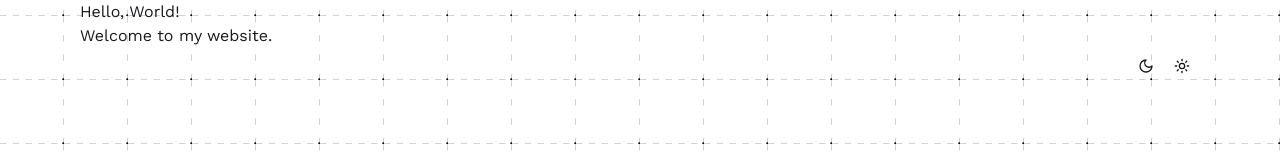
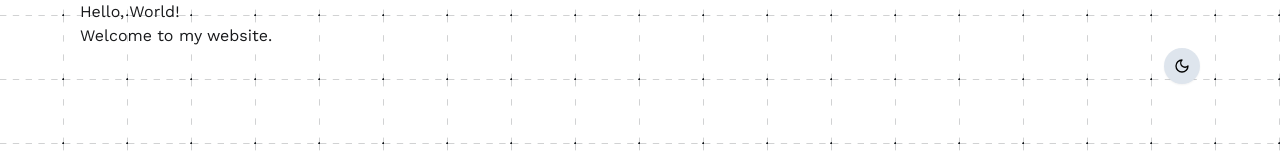
Before and after one commit to halilibrahimcelik/portfolio, a Next.js app: page / in a window 1280 px wide. Shown: the top 160 px of the page. Built offline with nearby package versions, Linux system fonts and the light colour scheme.

Commit message:
feat: enhance ThemeToggle component with smooth transitions and dynamic icon rendering

```diff
--- a/src/components/ThemeToggle/index.tsx
+++ b/src/components/ThemeToggle/index.tsx
@@ -1,17 +1,45 @@
 'use client';
-import { MoonIcon, Sun } from 'lucide-react';
+import { MoonIcon, SunIcon } from 'lucide-react';
 import { useTheme } from 'next-themes';
 import { Button } from '../ui/button';
+import { useEffect, useState } from 'react';
 
 const ThemeToggle: React.FC = () => {
-  const { setTheme } = useTheme();
+  const { setTheme, theme } = useTheme();
+  const [darkModeClass, setDarkModeClass] = useState('');
+  const [lightModeClass, setLightModeClass] = useState('');
+  const [isMounted, setMounted] = useState(false);
+  useEffect(() => {
+    if (typeof window !== 'undefined') {
+      setMounted(true);
+    }
+  }, []);
+  useEffect(() => {
+    if (theme === 'dark') {
+      setDarkModeClass('opacity-100  scale-100');
+      setLightModeClass('opacity-0 scale-0');
+    } else {
+      setDarkModeClass('opacity-0 scale-0');
+      setLightModeClass('opacity-100 scale-100');
+    }
+  }, [theme]);
+  if (!isMounted) return null;
   return (
     <div>
-      <Button onClick={() => setTheme('dark')} variant={'ghost'} size={'icon'}>
-        <MoonIcon />
-      </Button>
-      <Button onClick={() => setTheme('light')} variant={'ghost'} size={'icon'}>
-        <Sun />{' '}
+      <Button
+        className='rounded-full relative'
+        onClick={() => setTheme(theme === 'dark' ? 'light' : 'dark')}
+        variant='secondary'
+        size='icon'
+      >
+        <SunIcon
+          className={`absolute h-[1.2rem] w-[1.2rem] transition-all duration-500
+      ${darkModeClass}`}
+        />
+        <MoonIcon
+          className={`absolute h-[1.2rem] w-[1.2rem] transition-all duration-500
+      ${lightModeClass}`}
+        />
       </Button>
     </div>
   );
--- a/tailwind.config.ts
+++ b/tailwind.config.ts
@@ -1,7 +1,7 @@
 import type { Config } from 'tailwindcss';
 import animate from 'tailwindcss-animate';
 export default {
-  darkMode: ['class'],
+  darkMode: 'class',
   content: [
     './src/pages/**/*.{js,ts,jsx,tsx,mdx}',
     './src/components/**/*.{js,ts,jsx,tsx,mdx}',
```
